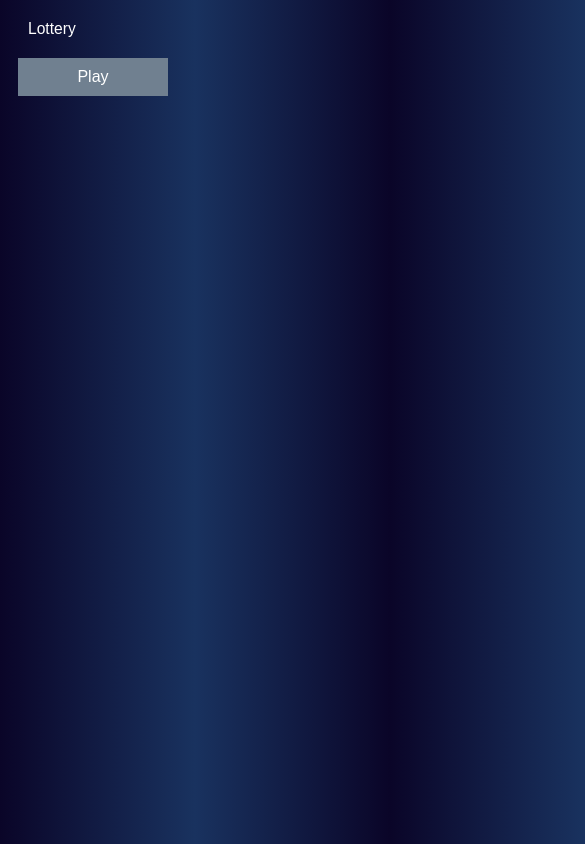
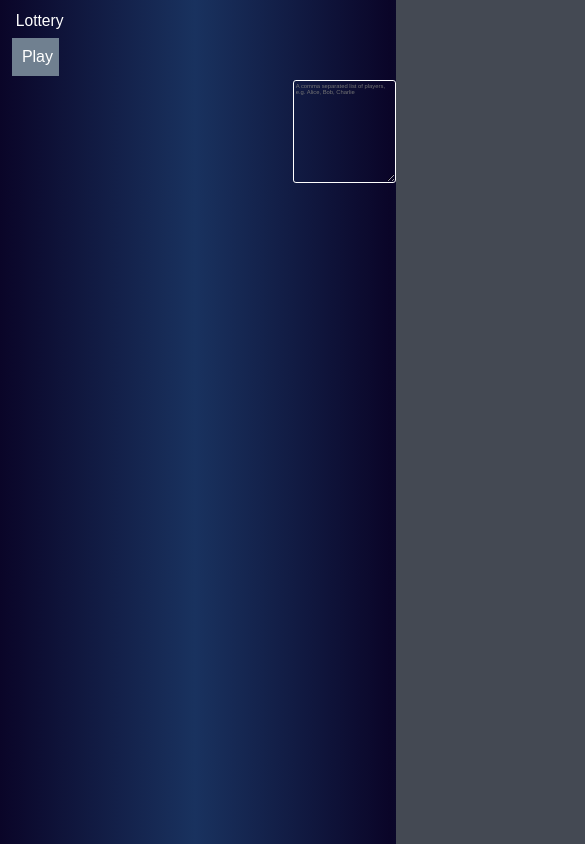
Before and after one commit to jeffreyrosenbluth/chance, a SvelteKit app: page / in a window 390 px wide. Shown: the top 844 px of the page, 585 px wide, since content can reach past the window. Built offline with nearby package versions, Linux system fonts and the light colour scheme.

Commit message:
make responsive

```diff
--- a/package.json
+++ b/package.json
@@ -17,6 +17,7 @@
 	"devDependencies": {
 		"@playwright/test": "^1.28.1",
 		"@sveltejs/adapter-auto": "^2.0.0",
+		"@sveltejs/adapter-vercel": "^3.0.2",
 		"@sveltejs/kit": "^1.20.4",
 		"@typescript-eslint/eslint-plugin": "^5.45.0",
 		"@typescript-eslint/parser": "^5.45.0",
--- a/src/routes/+page.svelte
+++ b/src/routes/+page.svelte
@@ -32,8 +32,8 @@
 	.flex-container {
 		display: flex;
 		flex-direction: row;
-		gap: 50px;
-		margin: 10px;
+		gap: 5vw;
+		margin: 1vw;
 		color: white;
 	}
 
@@ -42,17 +42,17 @@
 		font-weight: normal;
 		font-size: 4vw;
 		color: white;
-		margin: 10px;
-		width: 870px;
+		margin: 1vw;
+		width: 75vw;
 	}
 
 	button {
 		padding: 8px;
 		background-color: slategray;
 		color: white;
-		font-size: 1em;
+		font-size: 1rem;
 		border: 2.5px solid slategray;
-		width: 150px;
+		width: 12vw;
 	}
 
 	:global(body) {
--- a/src/routes/Cell.svelte
+++ b/src/routes/Cell.svelte
@@ -39,7 +39,8 @@
 		font-family: Arial, Helvetica, sans-serif;
 		font-weight: bold;
 		font-size: 2vw;
-		height: 120px;
+		height: 11vw;
+		/* height: 120px; */
 		color: white;
 		border-radius: 0.5rem;
 		animation-duration: 2s;
--- a/src/routes/Players.svelte
+++ b/src/routes/Players.svelte
@@ -12,8 +12,8 @@
 
 <style>
 	textarea {
-		width: 300px;
-		height: 365px;
+		width: 25vw;
+		height: 25vw;
 		font-family: Arial, Helvetica, sans-serif;
 		font-size: 1.5vw;
 		color: white;
--- a/src/routes/Table.svelte
+++ b/src/routes/Table.svelte
@@ -32,8 +32,8 @@
 <style>
 	div {
 		display: grid;
-		grid-template-columns: repeat(4, 200px);
-		gap: 15px 10px;
-		width: 800px;
+		grid-template-columns: repeat(4, 16vw);
+		gap: 1vw 1vw;
+		width: 67vw;
 	}
 </style>
```
Also changed, not shown: 1 other file (tests, documents, lock files or other folders).
